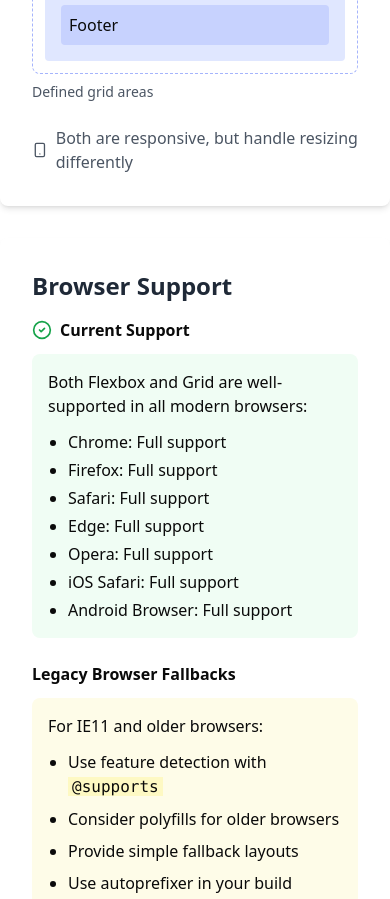
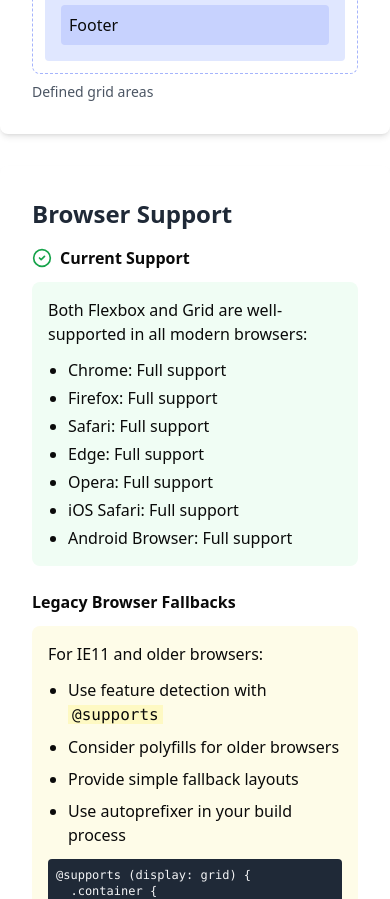
Before and after one commit to yohjiheong/Tech-Sharing, a Next.js app: page / in a window 390 px wide. Shown: the part 10220-11119 px from the top of the page. Built offline with nearby package versions, Linux system fonts and the light colour scheme.

Commit message:
remove responsive helper text

```diff
--- a/<!DOCTYPE html>.html
+++ b/<!DOCTYPE html>.html
@@ -8,7 +8,7 @@
       .container {
         background-color: lightgray;
         display: grid;
-        grid-template-columns: 200px 1fr 1fr;
+        grid-template-columns: repeat(200px, 1fr);
         grid-template-rows: 70px 1fr 70px;
         grid-template-areas:
           "header header header"
--- a/presentation-slides.tsx
+++ b/presentation-slides.tsx
@@ -747,10 +747,10 @@ export default function CSSLayoutsExtendedPresentation() {
           </div>
         </div>
 
-        <div className="flex items-center gap-2 mt-6 text-gray-600">
+        {/* <div className="flex items-center gap-2 mt-6 text-gray-600">
           <Smartphone className="w-5 h-5" />
           <p>Both are responsive, but handle resizing differently</p>
-        </div>
+        </div> */}
       </div>
 
       {/* NEW: Slide 11: Browser Support */}
```
